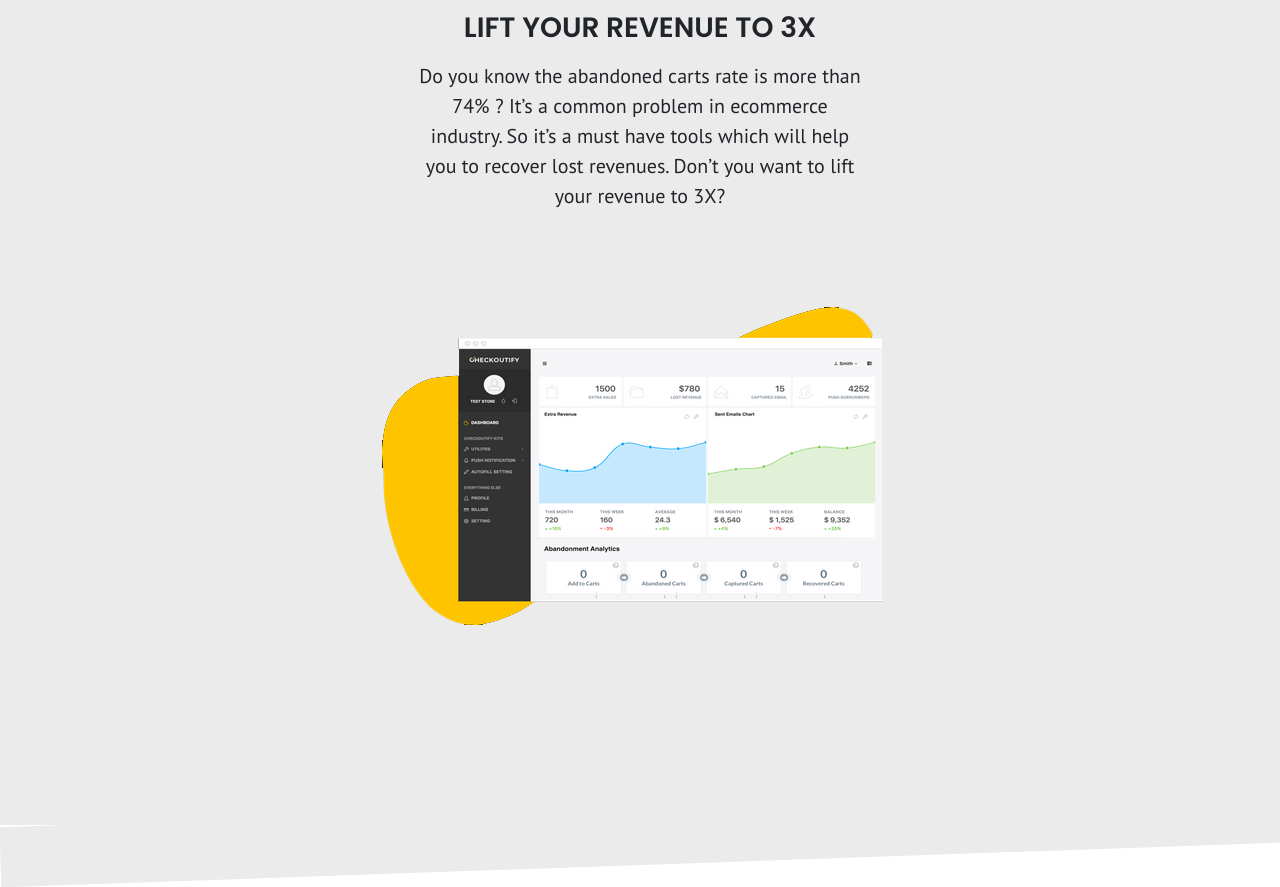
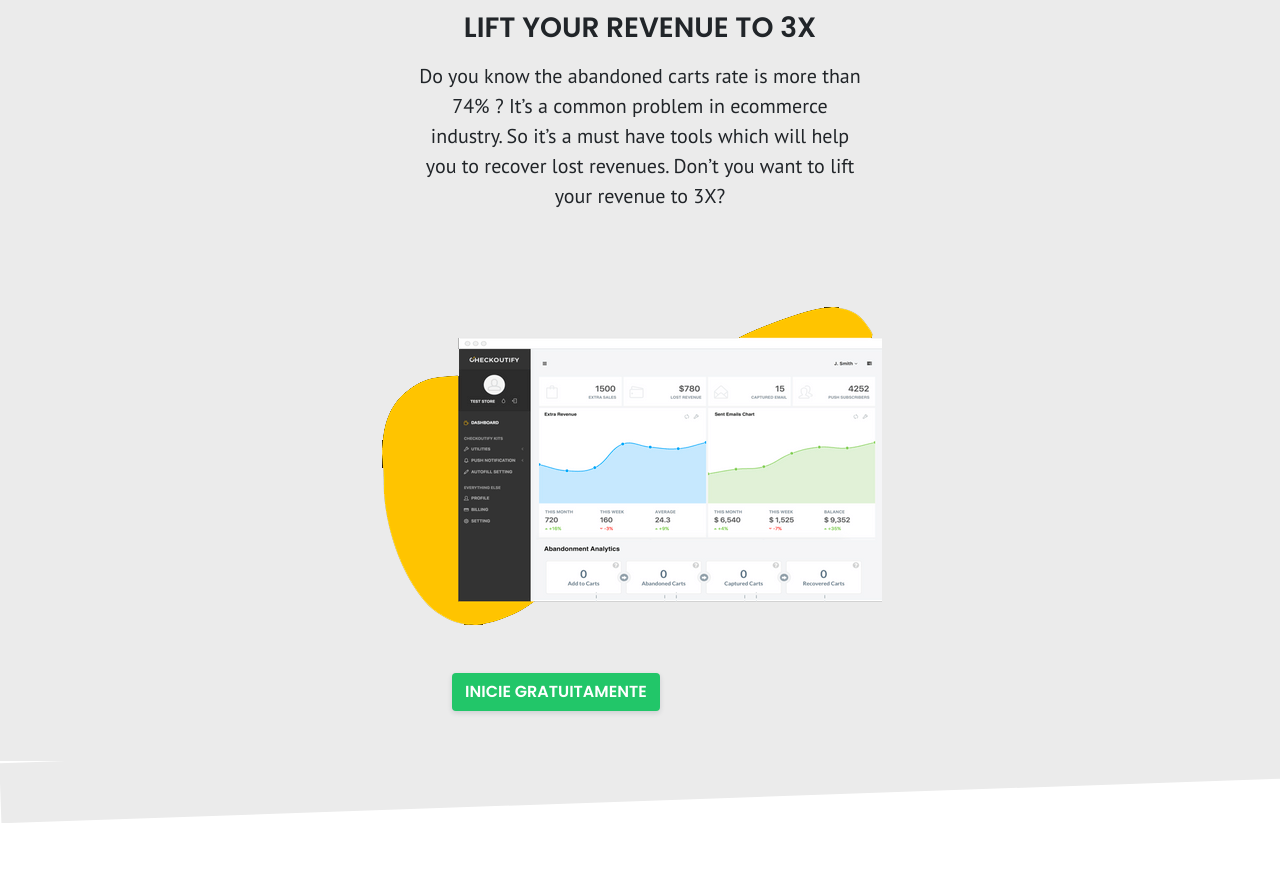
Before and after one commit to carlaalc/curso_bootstrap, a plain HTML site: page index.html in a window 1280 px wide. Shown: the part 893-1780 px from the top of the page. After the commit the page ends 1716 px from the top, so only its background shows below. Drawn offline with nearby package versions, Linux system fonts and the light colour scheme.

Commit message:
Terminei a 2a sessão de texto e imagem

```diff
--- a/css/main.css
+++ b/css/main.css
@@ -41,10 +41,14 @@ nav a:not(.btn-green):hover {
 #destaque {
 	padding-bottom: 100px;
 }
+.box {
+	margin-left: 70px;
+
+}
 #clientes {
 	background: #ebebeb;
 	position: relative;
-	padding: 100px 0;
+	padding: 100px 0 50px;
 }
 #clientes::after {
 	content: "";
--- a/index.html
+++ b/index.html
@@ -62,6 +62,7 @@
 				</div>
 			</div>
 		</div>
+
 		<div id="texto">
 			<div class="row col-5 mx-auto">
 				<div class="container">
@@ -70,12 +71,15 @@
 				</div>
 			</div>
 		</div>
-		<div class="row" id="destaque">
+		<div class="row">
 			<div class="col-5 mx-auto">
-				<img class="img-fluid" src="img/destaque2.png">
+				<img class="img-fluid mb-5" src="img/destaque2.png">
+				<div class="box">
+				<button class="btn btn-green" data-toggle="modal" data-target="#cadastro_modal">Inicie gratuitamente</button>
+				</div>
 			</div>
 		</div>
-
+		</div>
 
 		<div class="modal" id="cadastro_modal" tabindex="-1" role="dialog"><!--criando modal-->
 		  <div class="modal-dialog" role="document">
```
Also changed, not shown: img/destaque3.png (added).
